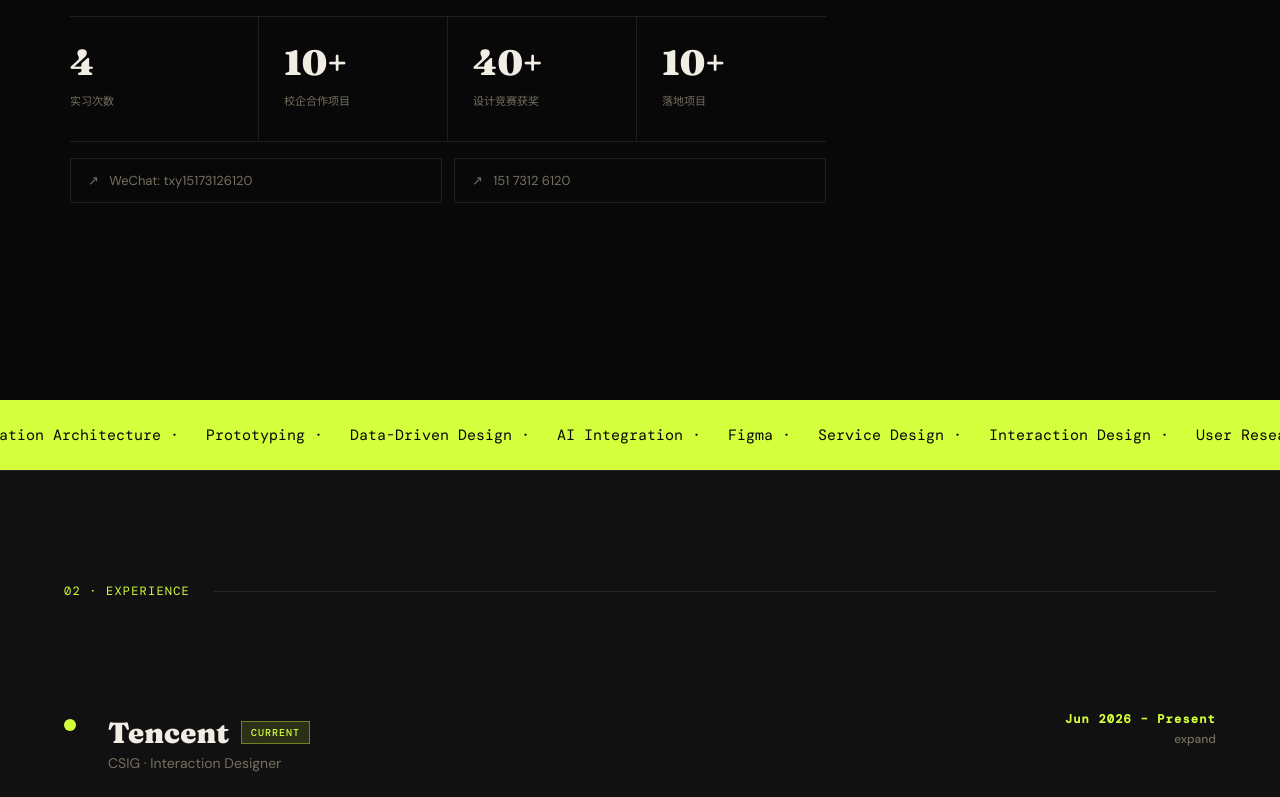
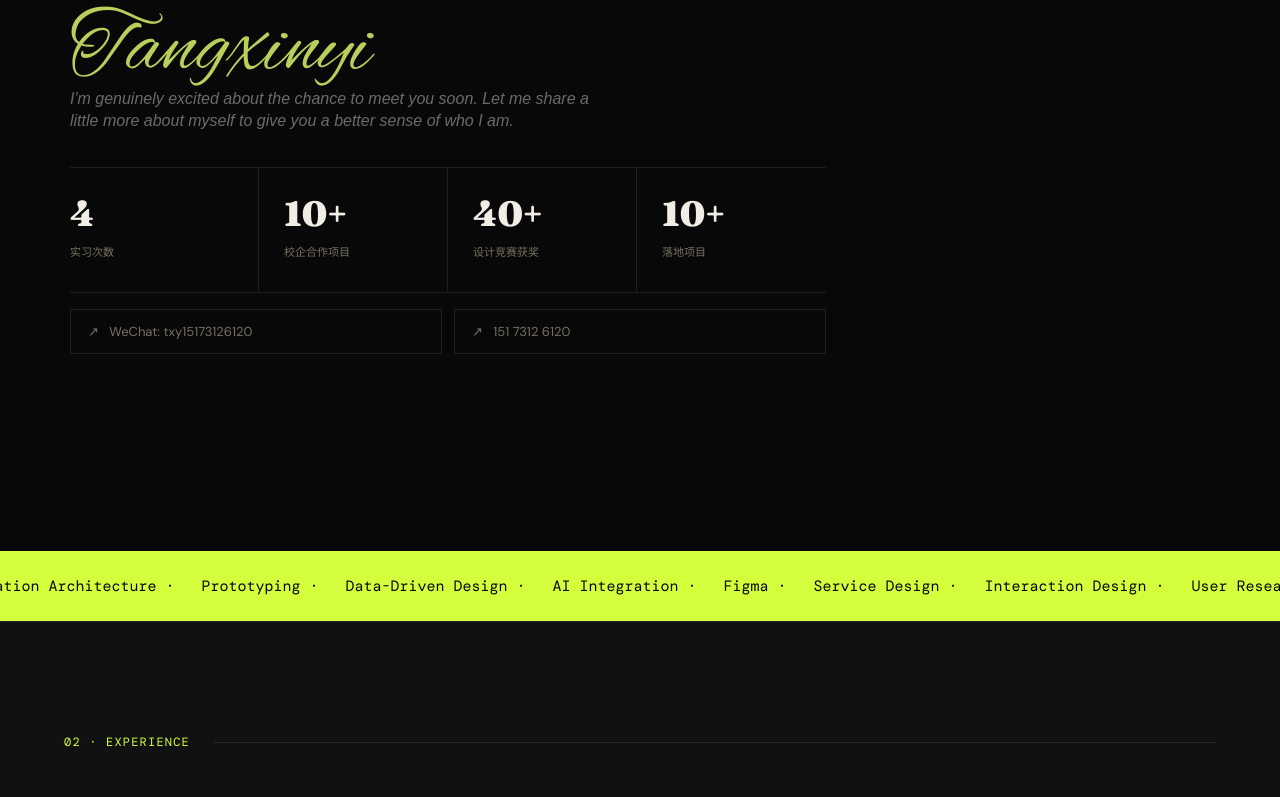
Before and after one commit to aaacheese/tang-xinyi-portfolio, a Next.js app: page / in a window 1280 px wide. Shown: the part 2040-2837 px from the top of the page. Built offline with nearby package versions, Linux system fonts and the light colour scheme.

Commit message:
Shift third screen and following content down

```diff
--- a/app/globals.css
+++ b/app/globals.css
@@ -190,10 +190,10 @@ main {
 
 .story-anchor-about {
   position: absolute;
-  left: -121px;
-  top: -32.797px;
-  width: 342px;
-  height: 472px;
+  left: calc(-224px + 1.5cm);
+  top: calc(-260px - 3cm);
+  width: 560px;
+  height: 746px;
 }
 
 .story-hero {
@@ -539,6 +539,7 @@ main {
 }
 
 .about {
+  margin-top: 4cm;
   height: 100svh;
   min-height: 820px;
 }
@@ -721,9 +722,9 @@ main {
 
 .story-anchor-about-label {
   position: absolute;
-  left: 2px;
-  top: 387.164px;
-  width: 207px;
+  left: 117px;
+  top: calc(453px - 3cm);
+  width: 208px;
   height: 40px;
 }
 
```
